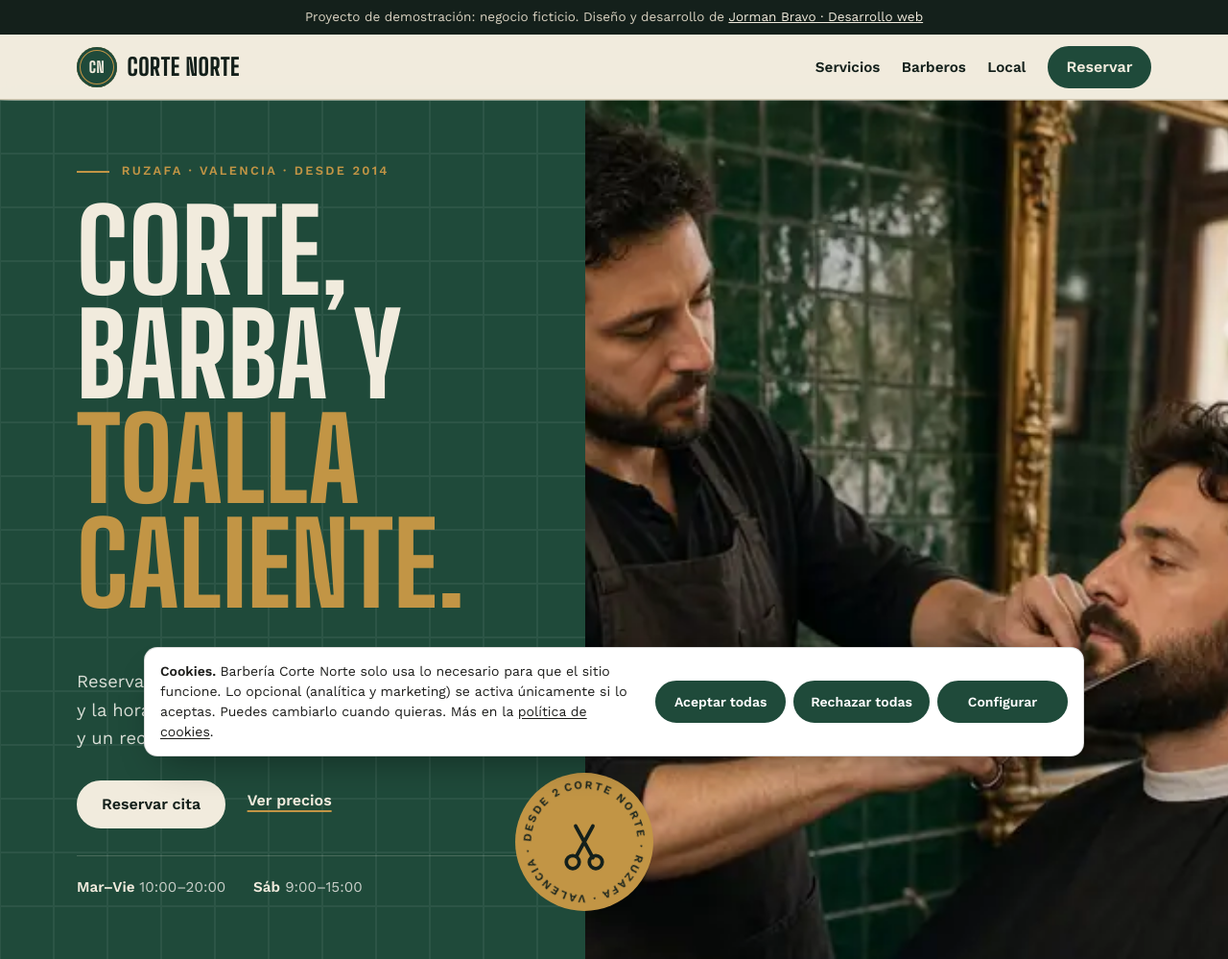
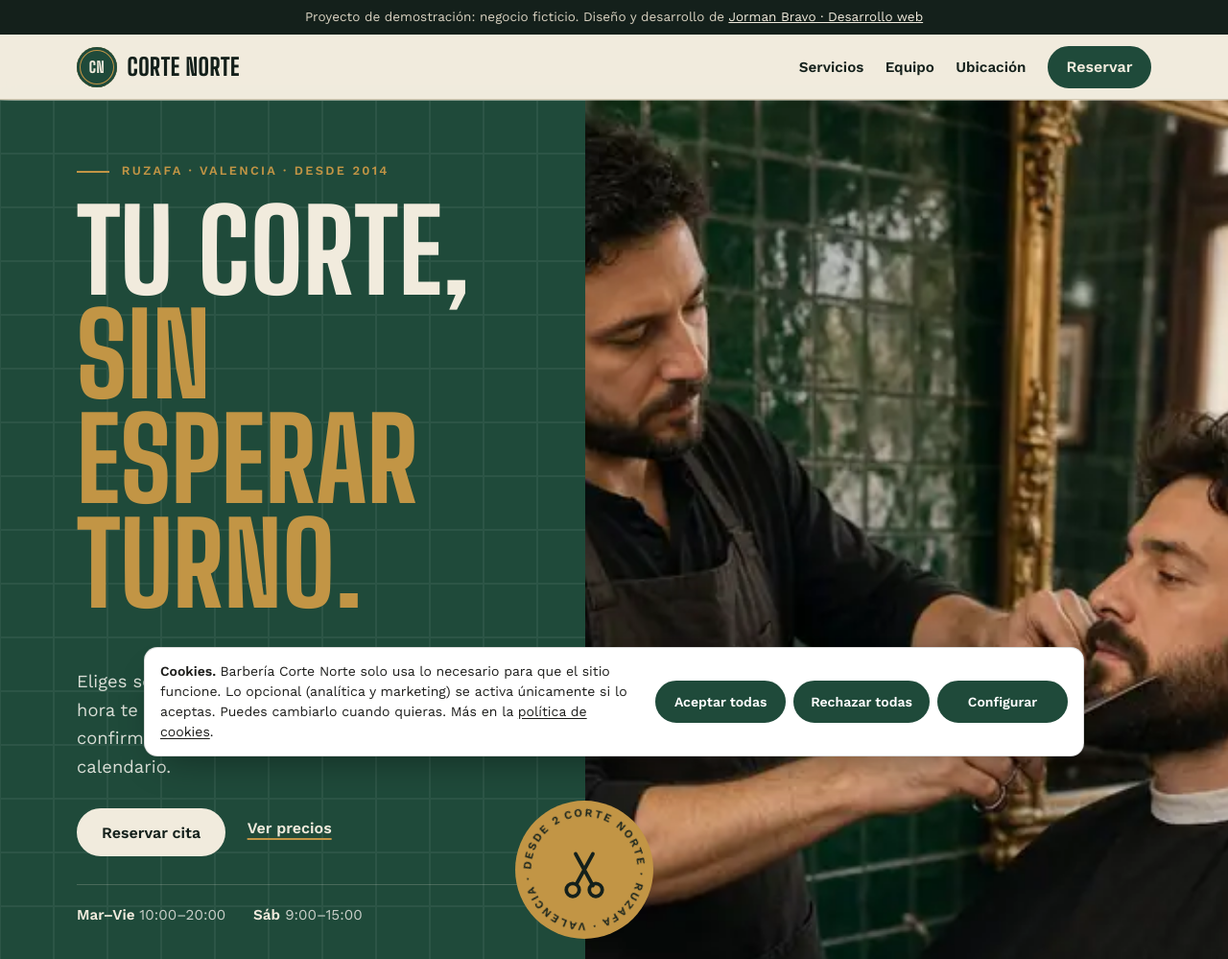
Before and after one commit to jormanj2b/demo-barberia, a plain HTML site: page index.html in a window 1280 px wide. Shown: the top 999 px of the page at 96% size. Drawn offline with Linux system fonts and the light colour scheme.

Commit message:
Textos: voz de negocio, titular con gancho y menú más claro

```diff
--- a/index.html
+++ b/index.html
@@ -33,7 +33,7 @@
 <header class="top">
   <a class="logo" href="#inicio" aria-label="Corte Norte, inicio"><span class="logo-mark" aria-hidden="true">CN</span><span>Corte Norte</span></a>
   <nav aria-label="Principal">
-    <a href="#servicios">Servicios</a><a href="#equipo">Barberos</a><a href="#local">Local</a>
+    <a href="#servicios">Servicios</a><a href="#equipo">Equipo</a><a href="#local">Ubicación</a>
     <a class="btn btn-small" href="#reservar">Reservar</a>
   </nav>
 </header>
@@ -42,8 +42,8 @@
 <section class="hero">
   <div class="hero-text">
     <p class="kicker"><span class="rule" aria-hidden="true"></span>Ruzafa · Valencia · desde 2014</p>
-    <h1>Corte, barba y <em>toalla caliente.</em></h1>
-    <p class="lead">Reserva en un minuto: eliges el servicio, el barbero y la hora que te queda libre. Te llega la confirmación y un recordatorio para tu calendario.</p>
+    <h1>Tu corte, <em>sin esperar turno.</em></h1>
+    <p class="lead">Eliges servicio, barbero y hora en un minuto, y a esa hora te sentamos en la silla. Te llega la confirmación con un recordatorio para tu calendario.</p>
     <div class="hero-cta">
       <a class="btn" href="#reservar">Reservar cita</a>
       <a class="link" href="#servicios">Ver precios</a>
```
